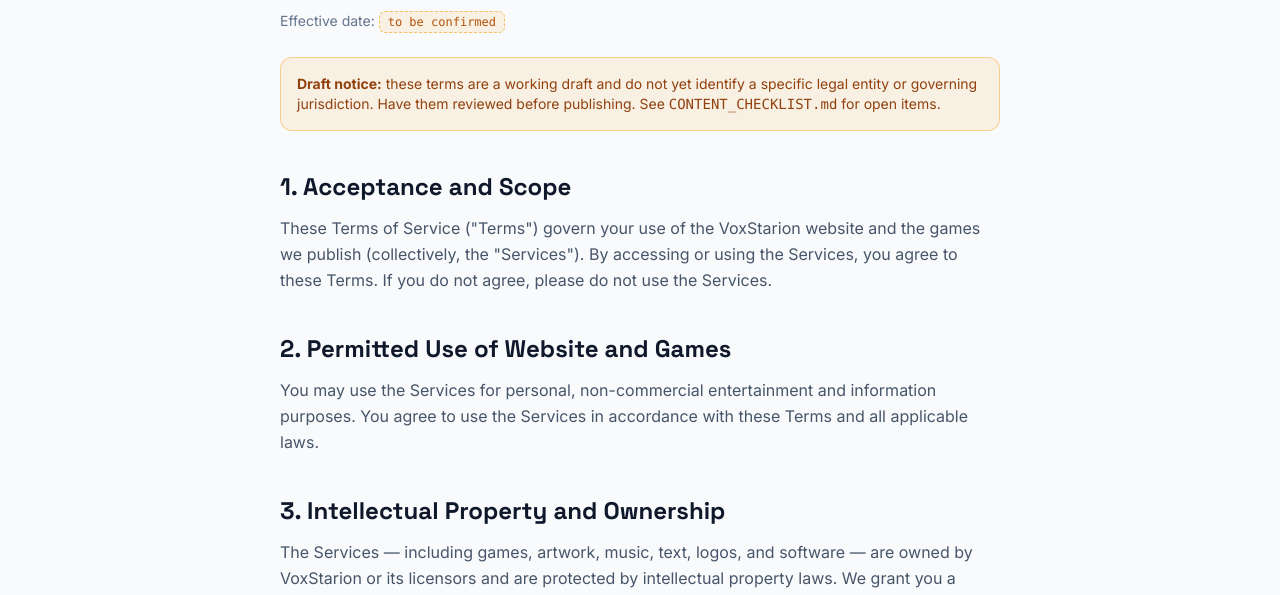
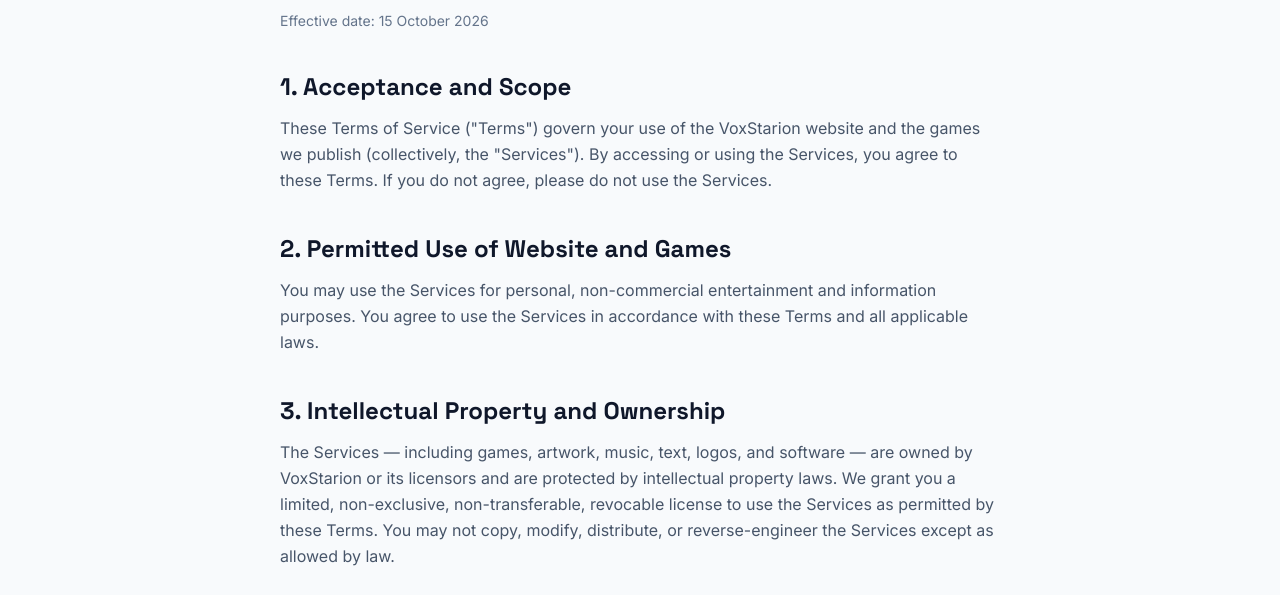
Before and after one commit to cool8dev/voxstarion, a website: page terms.html in a window 1280 px wide. Shown: the part 196-791 px from the top of the page. Drawn offline with Linux system fonts and the light colour scheme.

Commit message:
Standardize legal docs, remove all placeholders: terms.html

```diff
--- a/terms.html
+++ b/terms.html
@@ -26,7 +26,7 @@
   </script>
   <meta name="viewport" content="width=device-width, initial-scale=1.0">
   <meta name="color-scheme" content="dark light">
-  <meta name="description" data-i18n-meta="meta.description.terms" content="VoxStarion Terms of Service — the rules for using our website and games. Draft pending review.">
+  <meta name="description" data-i18n-meta="meta.description.terms" content="VoxStarion Terms of Service — the rules for using our website and games.">
   <meta property="og:title" content="Terms of Service — VoxStarion">
   <meta property="og:type" content="website">
   <meta property="og:image" content="assets/og-cover.svg">
@@ -96,12 +96,8 @@
       <p class="text-xs font-semibold tracking-widest text-teal-700 dark:text-teal-300" data-i18n="legal.eyebrow">LEGAL</p>
       <h1 class="font-display mt-2 text-3xl font-bold tracking-tight sm:text-4xl" data-i18n="terms.title_h1">Terms of Service</h1>
       <p class="mt-4 text-sm text-slate-500 dark:text-slate-400">
-        <span data-i18n="legal.effective_label">Effective date:</span> <span class="config-placeholder">to be confirmed</span>
+        <span data-i18n="legal.effective_label">Effective date:</span> <span data-i18n="legal.effective_date">15 October 2026</span>
       </p>
-      <div class="mt-6 rounded-xl border border-amber-500/40 bg-amber-500/10 p-4 text-sm text-amber-800 dark:text-amber-200" role="note" data-i18n-html="terms.draft_notice">
-        <strong>Draft notice:</strong> these terms are a working draft and do not yet identify a specific legal entity or governing jurisdiction. Have them reviewed before publishing. See <span class="font-mono">CONTENT_CHECKLIST.md</span> for open items.
-      </div>
-
       <div class="legal mt-8">
         <h2 id="acceptance" data-i18n="terms.s1_heading">1. Acceptance and Scope</h2>
         <p data-i18n="terms.s1_p">
@@ -134,7 +130,7 @@
 
         <h2 id="purchases" data-i18n="terms.s6_heading">6. Purchases, Subscriptions, and Refunds</h2>
         <p data-i18n-html="terms.s6_p">
-          <span class="config-placeholder">to be confirmed</span> — our games are currently offered without in-app purchases or subscriptions. If paid features are introduced in the future, this section will describe pricing, billing, and refund terms, consistent with the applicable store's policies.
+          Our games are currently offered without in-app purchases or subscriptions. If paid features are introduced in the future, this section will describe pricing, billing, and refund terms, consistent with the applicable store's policies.
         </p>
 
         <h2 id="availability" data-i18n="terms.s7_heading">7. Availability, Updates, and Changes</h2>
@@ -157,7 +153,7 @@
 
         <h2 id="governing-law" data-i18n="terms.s10_heading">10. Governing Law and Jurisdiction</h2>
         <p data-i18n-html="terms.s10_p">
-          <span class="config-placeholder">pending owner and legal review</span> — the governing law and dispute-resolution forum for these Terms have not yet been determined.
+          These Terms are governed by the laws of the Republic of Indonesia. Disputes arising from these Terms will first be resolved amicably through deliberation; if no agreement is reached, they will be submitted to the competent courts in Indonesia.
         </p>
 
         <h2 id="changes" data-i18n="terms.s11_heading">11. Changes to These Terms</h2>
```
